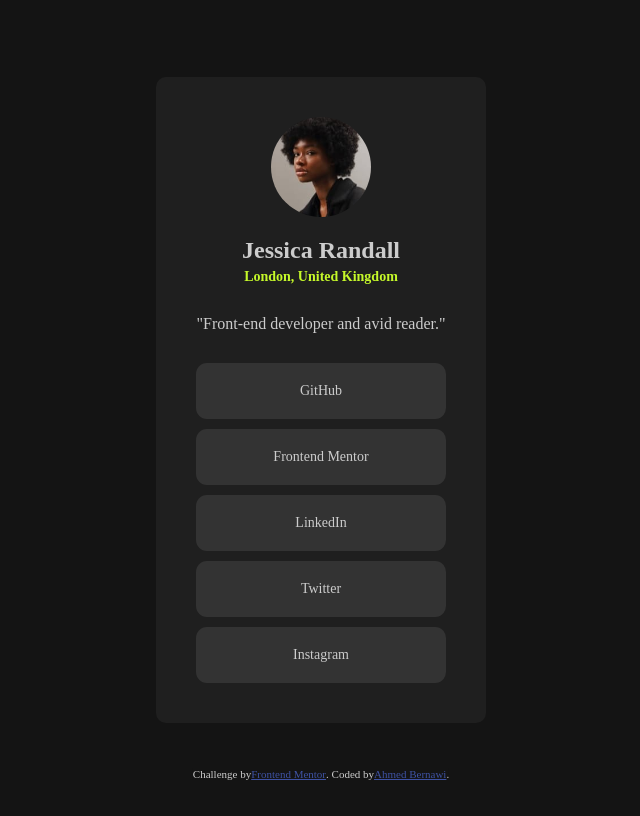
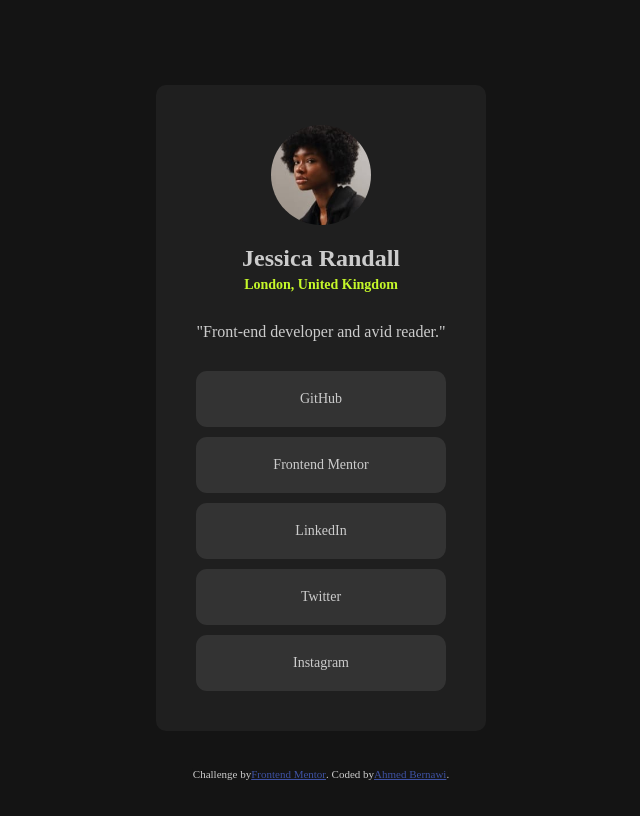
Before and after one commit to ahmedbernawi/Jessica-profile-card, a plain HTML site: page index.html in a window 1280 px wide. Shown: the whole page, without its empty margins (319-959 px from the left). Drawn offline with Linux system fonts and the light colour scheme; a web font is replaced by a local one.

Commit message:
Update styles.css

```diff
--- a/styles.css
+++ b/styles.css
@@ -25,8 +25,9 @@
 
       }
 body{
-  background-color: hsl(0, 0%, 8%);
-  display: flex;
+  background-color: hsl(0, 0%, 8%);s
+    display: block;
+    margin: 8px;
 }
       section{
         max-width: 1440px;
```
